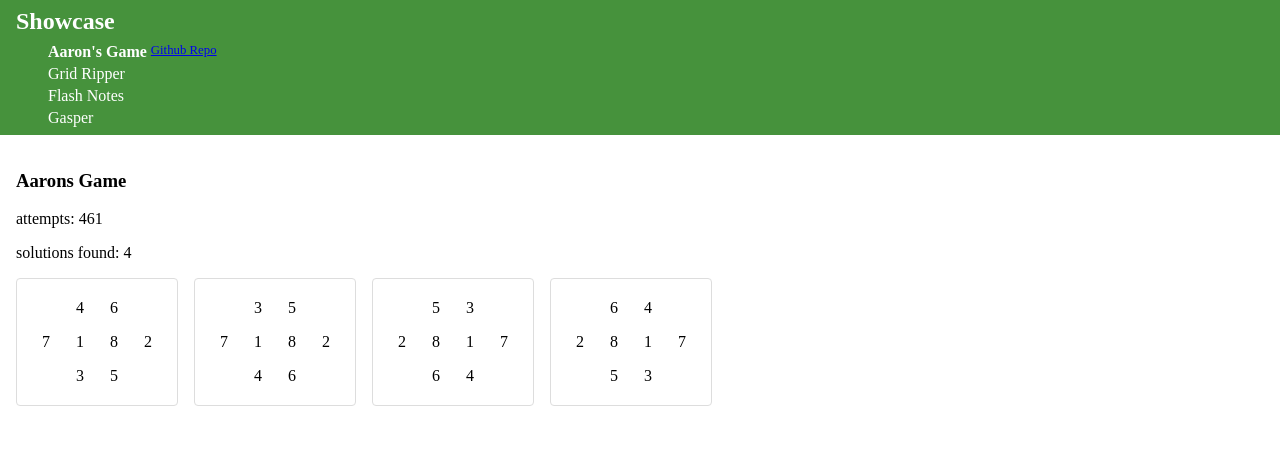
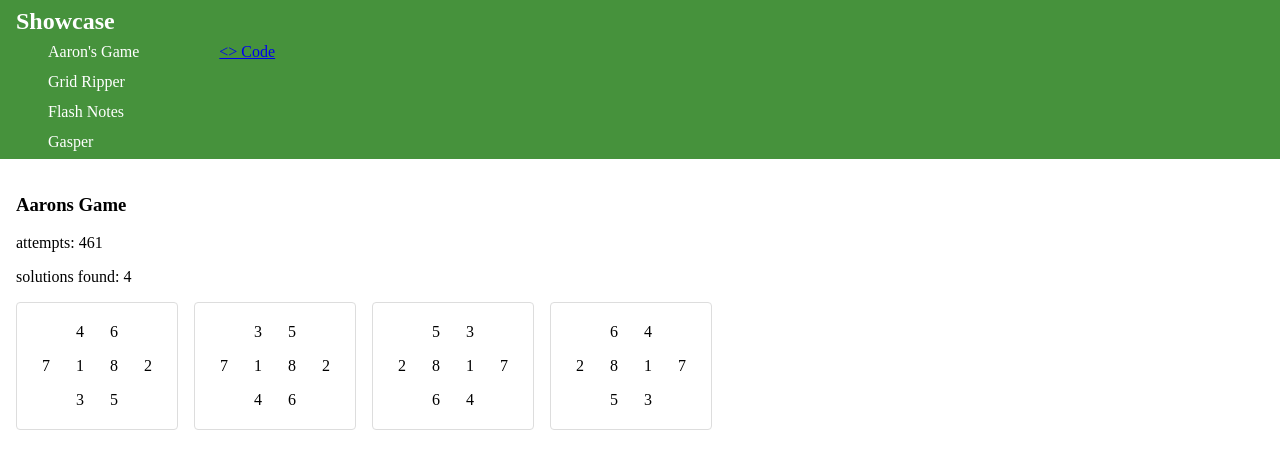
Before and after one commit to seagull22/showcase, an Angular app: page /aaronsgame in a window 1280 px wide. Shown: the top 468 px of the page. Built offline with nearby package versions, Linux system fonts and the light colour scheme.

Commit message:
refined repo links

```diff
--- a/src/app/components/header/header.html
+++ b/src/app/components/header/header.html
@@ -5,14 +5,21 @@
     </h1>
     <ul>
       <li routerLink="/aaronsgame">
-        <div class="aarons-game">
-        <div> Aaron's Game </div>
-        <div><a href="https://github.com/seagull22/showcase" target="_blank">Github Repo</a> </div>
-        </div>
+        <span class="nav-left">Aaron's Game</span>
+        <a class="nav-right" href="https://github.com/seagull22/showcase" target="_blank">&lt;&gt; Code</a>
       </li>
-      <li routerLink="/">Grid Ripper</li>
-      <li routerLink="/">Flash Notes</li>
-      <li routerLink="/">Gasper</li>
+
+      <li routerLink="/">
+      <span class="nav-left"> Grid Ripper </span>
+      </li>
+
+      <li routerLink="/">
+        <span class="nav-left"> Flash Notes </span>
+      </li>
+
+      <li routerLink="/">
+        <span class="nav-left"> Gasper </span>
+      </li>
       <!--
       <li routerLink="/aaronsgame">Color Picker</li>
       <li routerLink="/aaronsgame">CAC Map</li>
--- a/src/app/components/header/header.scss
+++ b/src/app/components/header/header.scss
@@ -1,17 +1,3 @@
-.aarons-game {
-  display: flex;
-  gap: 4px;
-
-  div {
-    &:first-child {
-      font-weight: bold;
-    }
-    &:last-child {
-      font-size: 0.8em;
-    }
-  }
-}
-
 header {
   display: flex;
   padding-inline: 16px;
@@ -42,9 +28,13 @@ header {
       padding-left: 2em;
       display: flex;
       flex-direction: column;
-      gap: 4px;
+      gap: 12px;
+      justify-content: space-evenly;
 
       li {
+        display:flex;
+        gap: 5em;
+        align-items: center;
         cursor: pointer;
         &:hover {
           color: #0313f5;
@@ -53,3 +43,13 @@ header {
     }
   }
 }
+
+.nav-left {
+  text-align: left;
+  flex: 1;
+}
+
+.nav-right {
+  text-align: right;
+  white-space: nowrap;
+}
```
